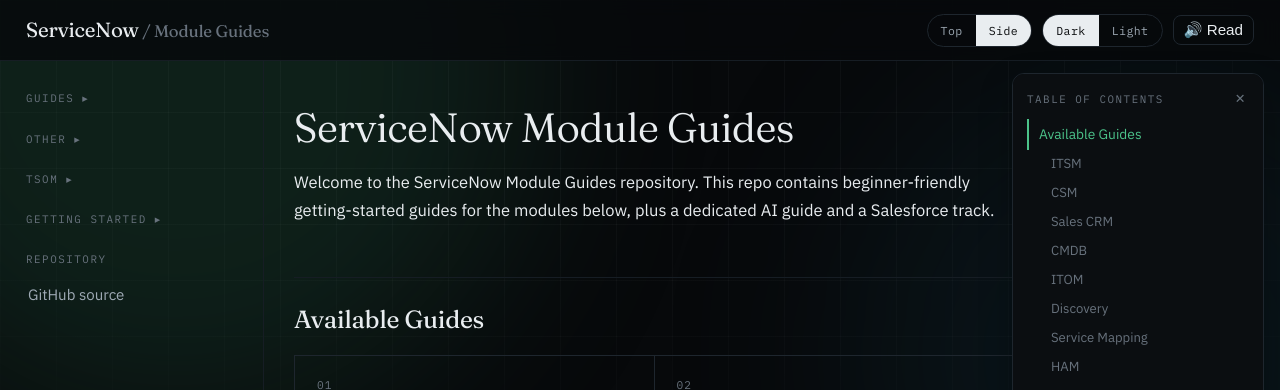
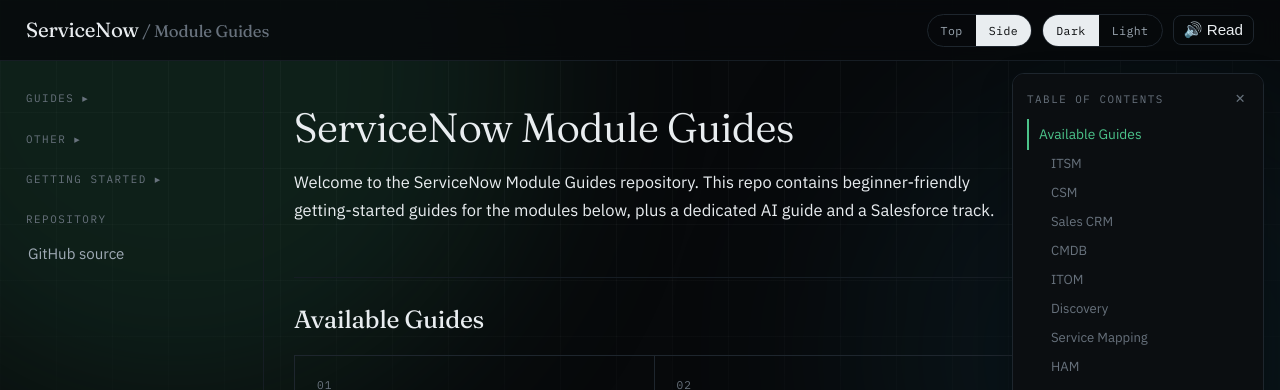
Before and after one commit to eltonaguiar/ServiceNow_Learning_TSOM-_CSM_FSM_SalesCRM_HAM_ITSM, a Jekyll site: the page built from index.md, in a window 1280 px wide. Shown: the top 390 px of the page. Built offline with Jekyll 4.4.1, drawn with Linux system fonts in a browser that asks for light colours.

Commit message:
Move TSOM guide into main Guides navigation group
- Add TSOM link to group-guides collapsible alongside ITSM, CSM, etc.
- Remove now-empty standalone group-tsom collapsible section

```diff
--- a/_layouts/default.html
+++ b/_layouts/default.html
@@ -92,6 +92,7 @@
         <a href="{{ '/docs/modules/portal/portal-guide/' | relative_url }}">Portals &amp; UI Builder <span class="side-sub">Service Portal, Next Experience, Employee Center</span></a>
         <a href="{{ '/docs/modules/scripting/angular-guide/' | relative_url }}">Angular <span class="side-sub">AngularJS for Service Portal + Modern Angular</span></a>
         <a href="{{ '/docs/modules/ai/javascript-reference/' | relative_url }}">JavaScript Reference <span class="side-sub">GlideRecord, GlideAjax, Business Rules, Scripting Patterns</span></a>
+        <a href="{{ '/docs/modules/tsom/tsom-guide/' | relative_url }}">TSOM <span class="side-sub">Telecom Service Operations Management — services, network inventory, alarms, assurance (Event Management, AIOps, Service Impact Analysis, Synthetic Monitoring)</span></a>
       </div>
     </div>
     <div class="side-group collapsible" id="group-other">
@@ -103,12 +104,7 @@
         <a href="{{ '/docs/cross-cutting/' | relative_url }}">Cross-Cutting Skills <span class="side-sub">Integrations, Scripting, Governance</span></a>
       </div>
     </div>
-    <div class="side-group collapsible" id="group-tsom">
-      <p class="side-label" onclick="toggleGroup('group-tsom')">TSOM ▸</p>
-      <div class="side-links" id="links-group-tsom">
-        <a href="{{ '/docs/modules/tsom/tsom-guide/' | relative_url }}">TSOM <span class="side-sub">Telecom Service Operations Management — services, network inventory, alarms, assurance (Event Management, AIOps, Service Impact Analysis, Synthetic Monitoring)</span></a>
-      </div>
-    </div>
+
     <div class="side-group collapsible" id="group-getting-started">
       <p class="side-label" onclick="toggleGroup('group-getting-started')">Getting Started ▸</p>
       <div class="side-links" id="links-group-getting-started">
```
